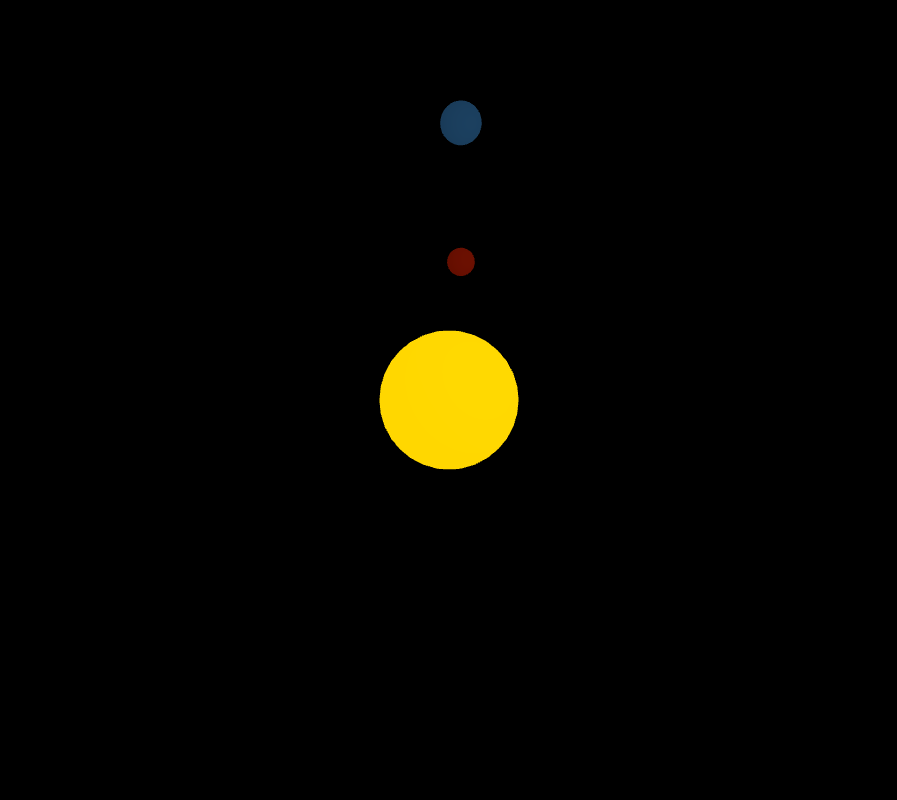
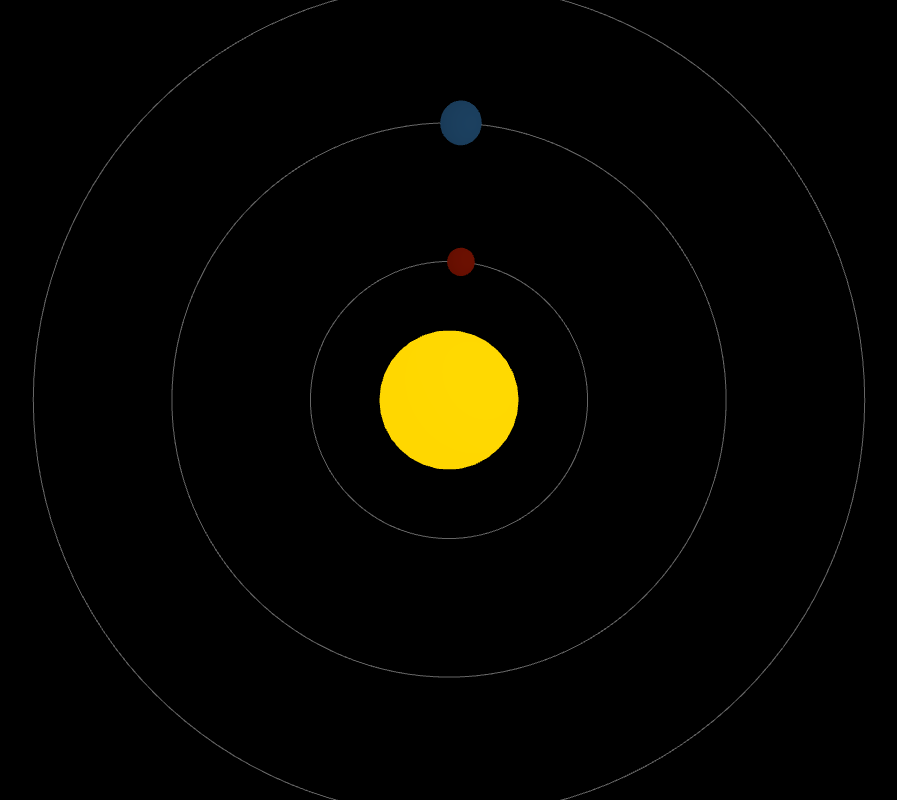
Before and after one commit to zmoeini/PRM-Final-Project, a plain HTML site: page Index.html in a window 1280 px wide. Shown: the whole page, without its empty margins (191-1088 px from the left). Drawn offline with nearby package versions, Linux system fonts and the light colour scheme; animation ran at ten frames a second.

Commit message:
Minor: added lines for orbit for better visuals

```diff
--- a/Index.html
+++ b/Index.html
@@ -20,6 +20,8 @@
 
     <script type="module">
       import * as THREE from 'three';
+      import { OrbitControls } from 'https://unpkg.com/three@0.160.0/examples/jsm/controls/OrbitControls.js';
+
 
       // Grab canvas
       const canvas = document.getElementById('canvas');
@@ -44,6 +46,7 @@
 
       }
 
+
       // Simple Sun
       const Sun = new THREE.Mesh(
         new THREE.SphereGeometry(1),
@@ -65,8 +68,26 @@
 
        const planet3  = new THREE.Mesh(
         new THREE.SphereGeometry(0.1),
-        new THREE.MeshStandardMaterial({ color: 0x888888})
+        new THREE.MeshStandardMaterial({  color: 0x888888})
       );
+
+      // Orbit paths
+const orbitMaterial = new THREE.LineBasicMaterial({ color: 0x666666 });
+function createOrbit(radius) {
+  const points = [];
+  for (let i = 0; i <= 128; i++) {
+    const angle = (i / 128) * Math.PI * 2;
+    points.push(new THREE.Vector3(Math.sin(angle) * radius, Math.cos(angle) * radius, 0));
+  }
+  const geometry = new THREE.BufferGeometry().setFromPoints(points);
+  return new THREE.LineLoop(geometry, orbitMaterial);
+}
+
+const orbit1 = createOrbit(2);
+const orbit2 = createOrbit(4);
+const orbit3 = createOrbit(6);
+
+scene.add(orbit1, orbit2, orbit3);
 
 
 
@@ -93,6 +114,13 @@
       // Resize handling
       window.addEventListener('resize', setRendererSize);
 
+      const controls = new OrbitControls(camera, renderer.domElement);
+controls.enableDamping = true; // smooth motion
+controls.dampingFactor = 0.05;
+controls.minDistance = 3;  // min zoom
+controls.maxDistance = 50; // max zoom
+
+
       // Animate
       function animate() {
         requestAnimationFrame(animate);
@@ -104,6 +132,8 @@ planet2.position.set(Math.sin(time * 0.4) * 4, Math.cos(time * 0.4) * 4, 0);
 planet3.position.set(Math.sin(time * 0.2) * 6, Math.cos(time * 0.2) * 6 , 0);
         //Sun.rotation.x += 0.005;
        // planet1.position.x +=0.005;
+       controls.update();
+
         renderer.render(scene, camera);
       }
 
```
